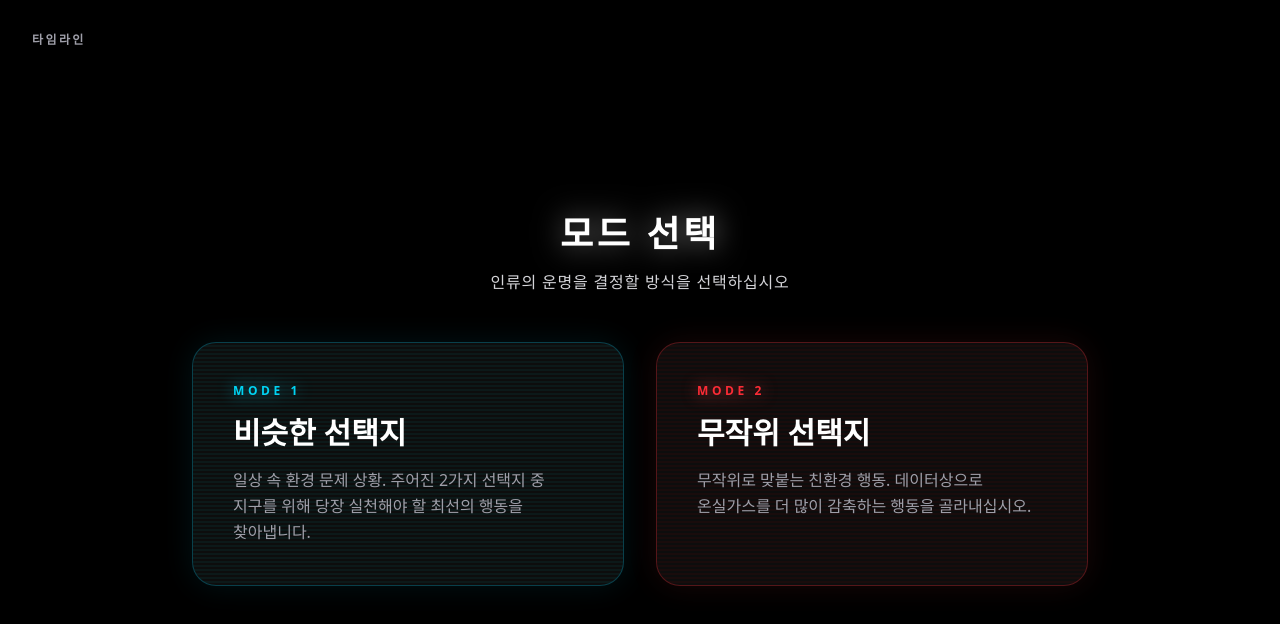
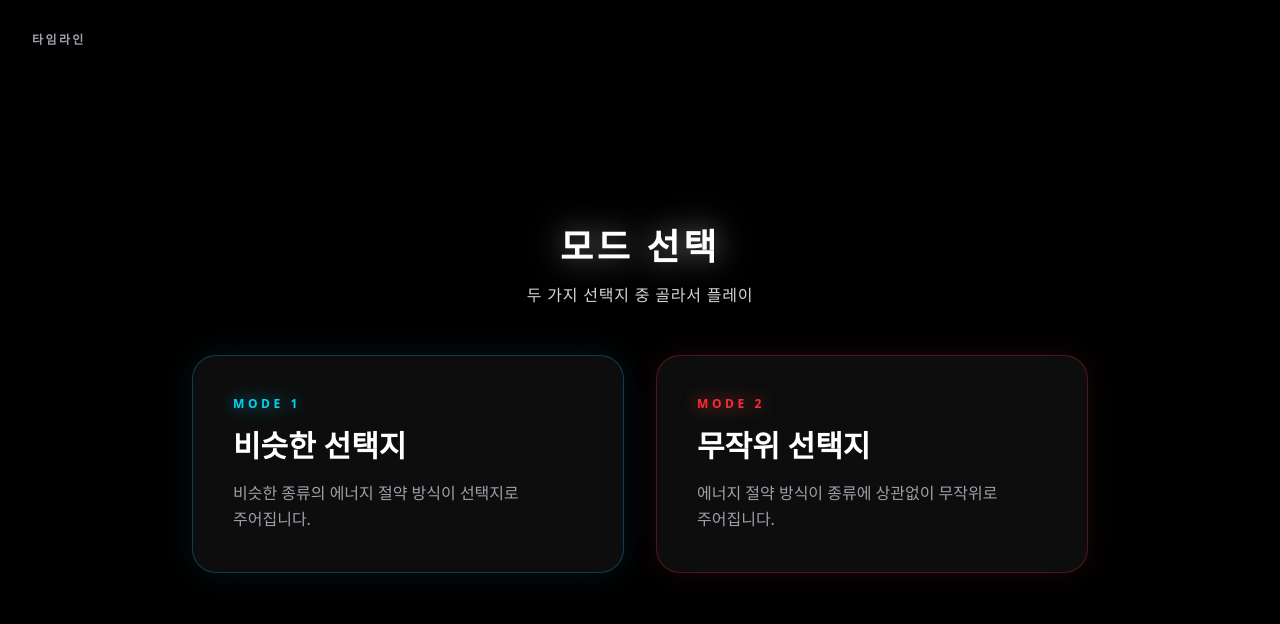
Before and after one commit to imsoohyeok/Anthropocene, a Next.js app: page /quiz in a window 1280 px wide. Shown: the top 624 px of the page. Built offline with nearby package versions, Linux system fonts and the light colour scheme.

Commit message:
모드 선택 화면 설명텍스트 수정

```diff
--- a/src/components/main/ModeSelectMenu.tsx
+++ b/src/components/main/ModeSelectMenu.tsx
@@ -35,7 +35,7 @@ export default function ModeSelectMenu({
           모드 선택
         </h1>
         <p className="text-zinc-300 mb-12 text-center text-sm md:text-base tracking-wider">
-          인류의 운명을 결정할 방식을 선택하십시오
+          두 가지 선택지 중 골라서 플레이
         </p>
 
         <div className="grid grid-cols-1 md:grid-cols-2 gap-8 w-full max-w-4xl">
@@ -45,7 +45,6 @@ export default function ModeSelectMenu({
             disabled={isWarping}
             className="group relative flex flex-col items-start p-10 bg-white/5 backdrop-blur-xl border border-cyan-500/30 rounded-3xl hover:bg-cyan-950/30 hover:border-cyan-400 transition-all duration-500 text-left overflow-hidden disabled:opacity-50 disabled:cursor-not-allowed shadow-[0_0_30px_rgba(6,182,212,0.1)] hover:shadow-[0_0_50px_rgba(6,182,212,0.3)]"
           >
-            <div className="absolute inset-0 pointer-events-none bg-[linear-gradient(rgba(0,255,255,0)_50%,rgba(0,255,255,0.05)_50%)] bg-size-[100%_4px]" />
             <span className="relative text-cyan-400 font-black tracking-[0.3em] text-xs mb-4 uppercase drop-shadow-[0_0_8px_rgba(6,182,212,0.8)]">
               Mode 1
             </span>
@@ -53,8 +52,7 @@ export default function ModeSelectMenu({
               비슷한 선택지
             </h2>
             <p className="relative text-zinc-400 leading-relaxed break-keep group-hover:text-zinc-200 transition-colors">
-              일상 속 환경 문제 상황. 주어진 2가지 선택지 중 지구를 위해 당장
-              실천해야 할 최선의 행동을 찾아냅니다.
+              비슷한 종류의 에너지 절약 방식이 선택지로 주어집니다.
             </p>
           </button>
 
@@ -64,7 +62,6 @@ export default function ModeSelectMenu({
             disabled={isWarping}
             className="group relative flex flex-col items-start p-10 bg-white/5 backdrop-blur-xl border border-red-500/30 rounded-3xl hover:bg-red-950/30 hover:border-red-400 transition-all duration-500 text-left overflow-hidden disabled:opacity-50 disabled:cursor-not-allowed shadow-[0_0_30px_rgba(239,68,68,0.1)] hover:shadow-[0_0_50px_rgba(239,68,68,0.3)]"
           >
-            <div className="absolute inset-0 pointer-events-none bg-[linear-gradient(rgba(255,0,0,0)_50%,rgba(255,0,0,0.05)_50%)] bg-size-[100%_4px]" />
             <span className="relative text-red-500 font-black tracking-[0.3em] text-xs mb-4 uppercase drop-shadow-[0_0_8px_rgba(239,68,68,0.8)]">
               Mode 2
             </span>
@@ -72,8 +69,7 @@ export default function ModeSelectMenu({
               무작위 선택지
             </h2>
             <p className="relative text-zinc-400 leading-relaxed break-keep group-hover:text-zinc-200 transition-colors">
-              무작위로 맞붙는 친환경 행동. 데이터상으로 온실가스를 더 많이
-              감축하는 행동을 골라내십시오.
+              에너지 절약 방식이 종류에 상관없이 무작위로 주어집니다.
             </p>
           </button>
         </div>
```
